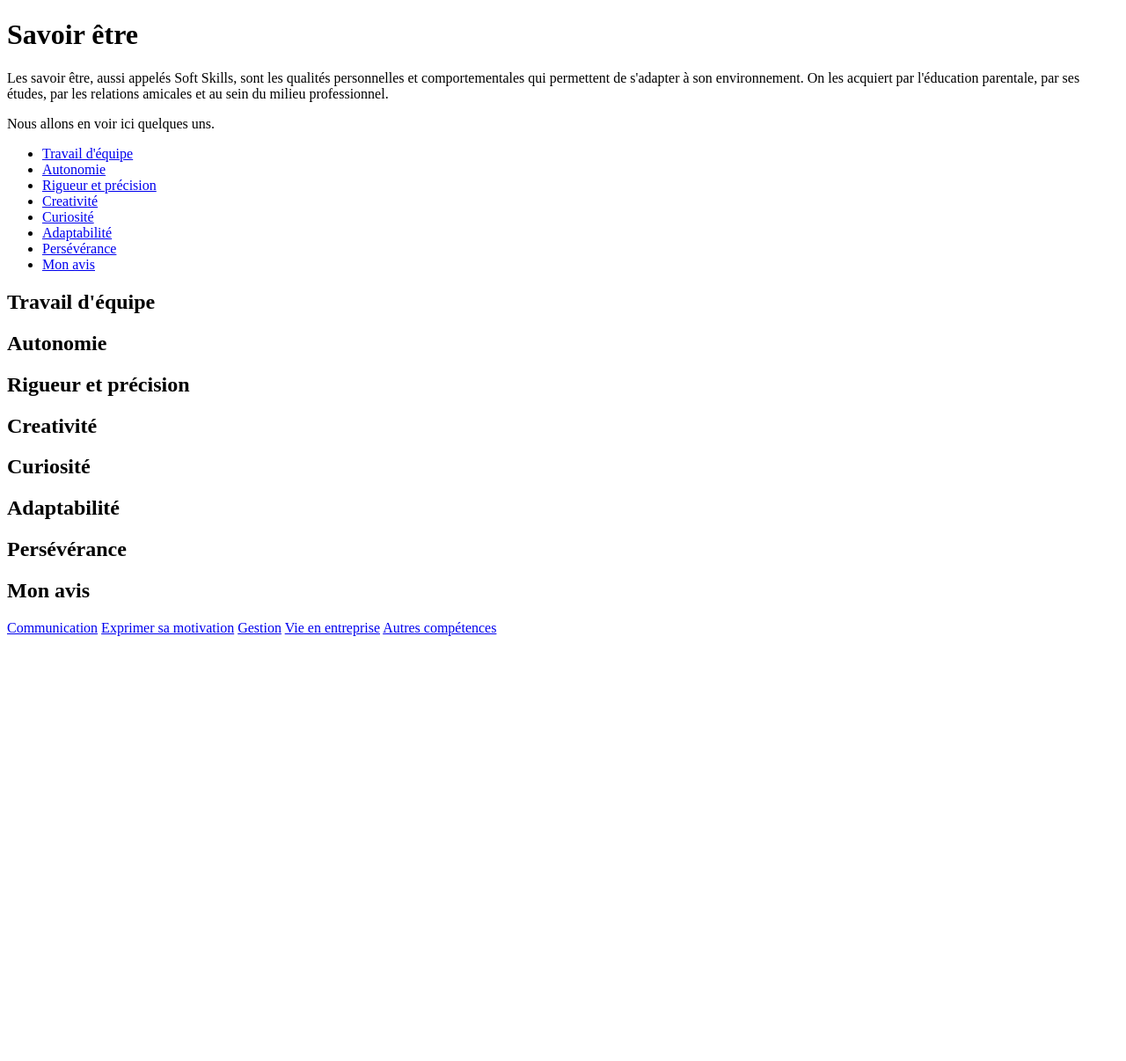
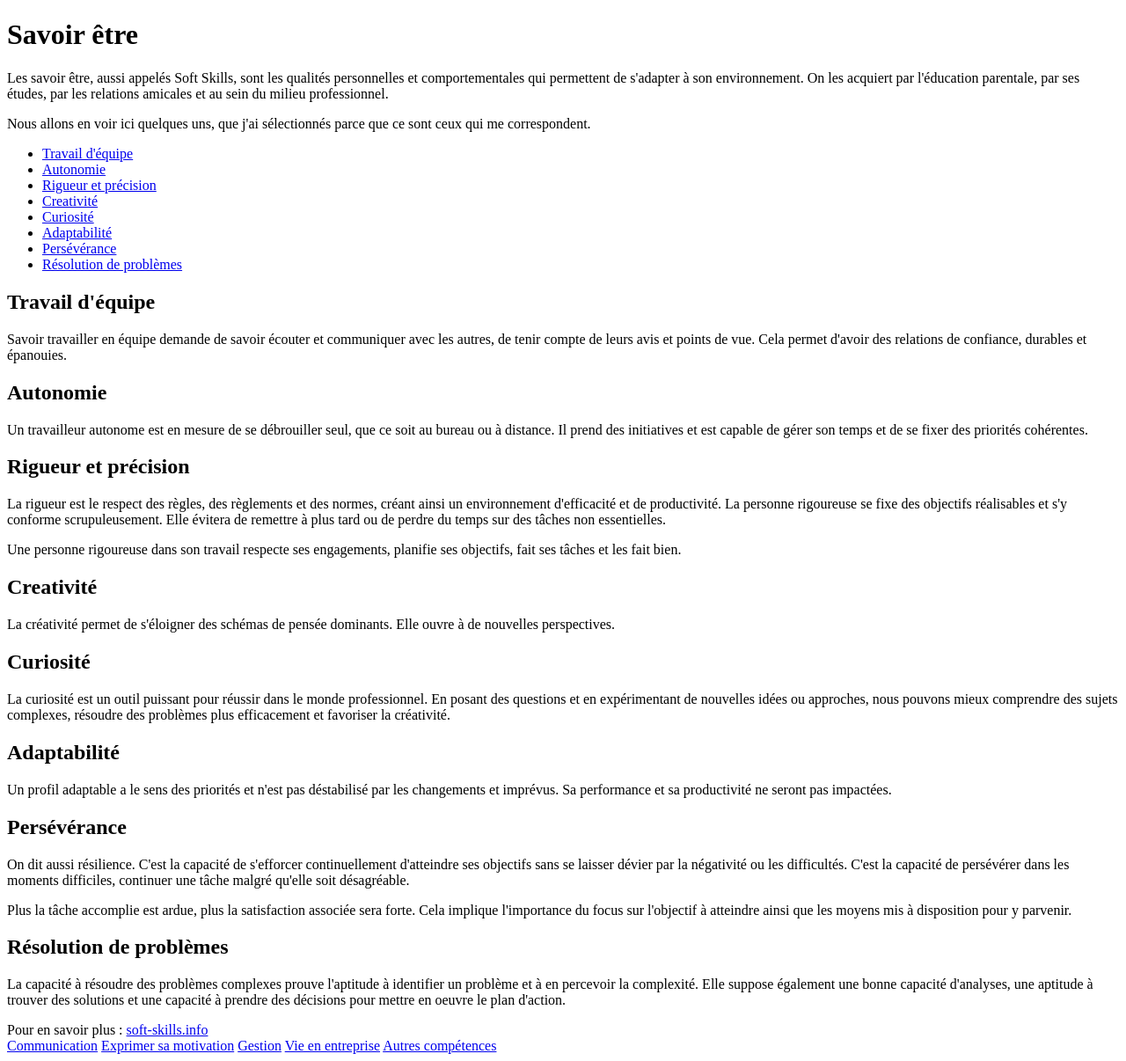
Before and after one commit to Lodipuce/Mon-Site-Portfolio, a PHP site: page /savoir_etre.php in a window 1280 px wide. Shown: the part 44-1250 px from the top of the page at 88% size. Before the commit the page ends 767 px from the top, so only its background shows below. Run offline with PHP 8.4, Linux system fonts and the light colour scheme.

Commit message:
savoir être + lien vers le style mis en commentaire

```diff
--- a/entreprise.php
+++ b/entreprise.php
@@ -4,7 +4,7 @@
     <meta charset="UTF-8">
     <meta http-equiv="X-UA-Compatible" content="IE=edge">
     <meta name="viewport" content="width=device-width, initial-scale=1.0">
-    <link rel="stylesheet" href="styles.css">
+    <!-- <link rel="stylesheet" href="styles.css"> -->
     <title>Vie en entreprise</title>
 </head>
     <body>
--- a/gestion.php
+++ b/gestion.php
@@ -4,7 +4,7 @@
     <meta charset="UTF-8">
     <meta http-equiv="X-UA-Compatible" content="IE=edge">
     <meta name="viewport" content="width=device-width, initial-scale=1.0">
-    <link rel="stylesheet" href="styles.css">
+    <!-- <link rel="stylesheet" href="styles.css"> -->
     <title>Gestion</title>
 </head>
 
--- a/motivation.php
+++ b/motivation.php
@@ -4,7 +4,7 @@
     <meta charset="UTF-8">
     <meta http-equiv="X-UA-Compatible" content="IE=edge">
     <meta name="viewport" content="width=device-width, initial-scale=1.0">
-    <link rel="stylesheet" href="styles.css">
+    <!-- <link rel="stylesheet" href="styles.css"> -->
     <title>Motivation</title>
 </head>
 
--- a/savoir_etre.php
+++ b/savoir_etre.php
@@ -14,7 +14,7 @@
         <h1>Savoir être</h1>
 
         <p>Les savoir être, aussi appelés Soft Skills, sont les qualités personnelles et comportementales qui permettent de s'adapter à son environnement. On les acquiert par l'éducation parentale, par ses études, par les relations amicales et au sein du milieu professionnel.</p>
-        <p>Nous allons en voir ici quelques uns.</p>
+        <p>Nous allons en voir ici quelques uns, que j'ai sélectionnés parce que ce sont ceux qui me correspondent.</p>
 
         <ul>
             <li><a href="#equipe">Travail d'équipe</a></li>
@@ -24,47 +24,61 @@
             <li><a href="#curiosite">Curiosité</a></li>
             <li><a href="#adaptabilite">Adaptabilité</a></li>
             <li><a href="#perseverance">Persévérance</a></li>
-            <li><a href="#monAvis">Mon avis</a></li>
+            <li><a href="#resolution">Résolution de problèmes</a></li>
         </ul>
 
         <section id="equipe">
             <h2>Travail d'équipe</h2>
+            <p>Savoir travailler en équipe demande de savoir écouter et communiquer avec les autres, de tenir compte de leurs avis et points de vue. Cela permet d'avoir des relations de confiance, durables et épanouies.</p>
         </section>
 
 
         <section id="autonomie">
             <h2>Autonomie</h2>
+            <p>Un travailleur autonome est en mesure de se débrouiller seul, que ce soit au bureau ou à distance. Il prend des initiatives et est capable de gérer son temps et de se fixer des priorités cohérentes.</p>
         </section>
 
 
         <section id="rigueur">
             <h2>Rigueur et précision</h2>
+            <p>La rigueur est le respect des règles, des règlements et des normes, créant ainsi un environnement d'efficacité et de productivité. La personne rigoureuse se fixe des objectifs réalisables et s'y conforme scrupuleusement. Elle évitera de remettre à plus tard ou de perdre du temps sur des tâches non essentielles.</p>
+            <p>Une personne rigoureuse dans son travail respecte ses engagements, planifie ses objectifs, fait ses tâches et les fait bien.</p>
         </section>
 
 
         <section id="creativite">
             <h2>Creativité</h2>
+            <p>La créativité permet de s'éloigner des schémas de pensée dominants. Elle ouvre à de nouvelles perspectives.</p>
         </section>
 
 
         <section id="curiosite">
             <h2>Curiosité</h2>
+            <p>La curiosité est un outil puissant pour réussir dans le monde professionnel. En posant des questions et en expérimentant de nouvelles idées ou approches, nous pouvons mieux comprendre des sujets complexes, résoudre des problèmes plus efficacement et favoriser la créativité.</p>
         </section>
 
 
         <section id="adaptabilite">
             <h2>Adaptabilité</h2>
+            <p>Un profil adaptable a le sens des priorités et n'est pas déstabilisé par les changements et imprévus. Sa performance et sa productivité ne seront pas impactées.</p>
         </section>
 
 
         <section id="perseverance">
             <h2>Persévérance</h2>
+            <p>On dit aussi résilience. C'est la capacité de s'efforcer continuellement d'atteindre ses objectifs sans se laisser dévier par la négativité ou les difficultés. C'est la capacité de persévérer dans les moments difficiles, continuer une tâche malgré qu'elle soit désagréable.</p>
+            <p>Plus la tâche accomplie est ardue, plus la satisfaction associée sera forte. Cela implique l'importance du focus sur l'objectif à atteindre ainsi que les moyens mis à disposition pour y parvenir.</p>
         </section>
 
 
-        <section id="monAvis">
-            <h2>Mon avis</h2>
+        <section id="resolution">
+            <h2>Résolution de problèmes</h2>
+            <p>La capacité à résoudre des problèmes complexes prouve l'aptitude à identifier un problème et à en percevoir la complexité. Elle suppose également une bonne capacité d'analyses, une aptitude à trouver des solutions et une capacité à prendre des décisions pour mettre en oeuvre le plan d'action.</p>
         </section>
+
+
+        <aside>Pour en savoir plus : <a href="https://soft-skills.info/" target="_blank">soft-skills.info</aside>
+
 
         <?php include('footer.php'); ?>
 
--- a/sommaire_general.php
+++ b/sommaire_general.php
@@ -4,7 +4,7 @@
     <meta charset="UTF-8">
     <meta http-equiv="X-UA-Compatible" content="IE=edge">
     <meta name="viewport" content="width=device-width, initial-scale=1.0">
-    <link rel="stylesheet" href="styles.css">
+    <!-- <link rel="stylesheet" href="styles.css"> -->
     <title>CPS ?</title>
 </head>
     <body>
```
Also changed, not shown: autres_competences.php (+7 -1 lines).
